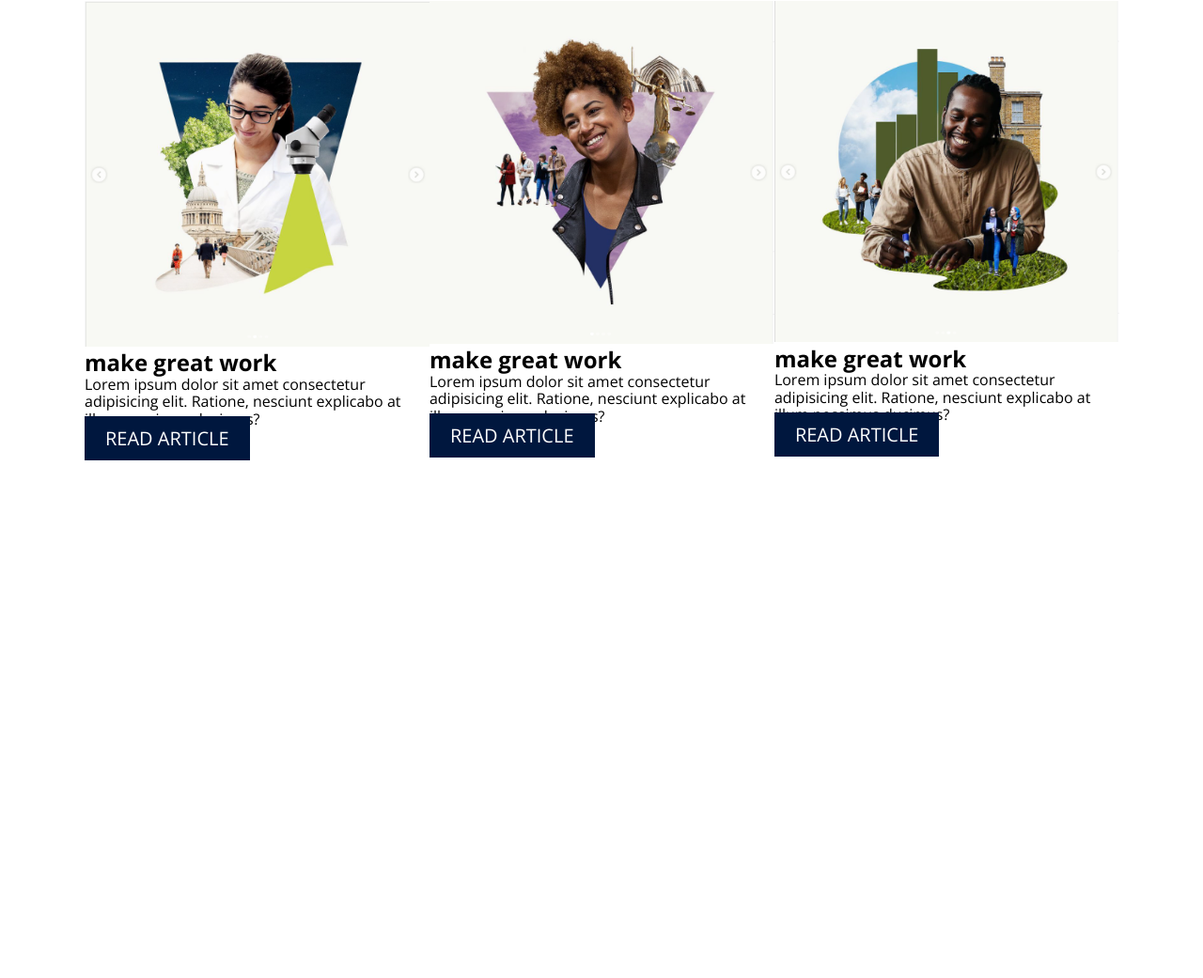
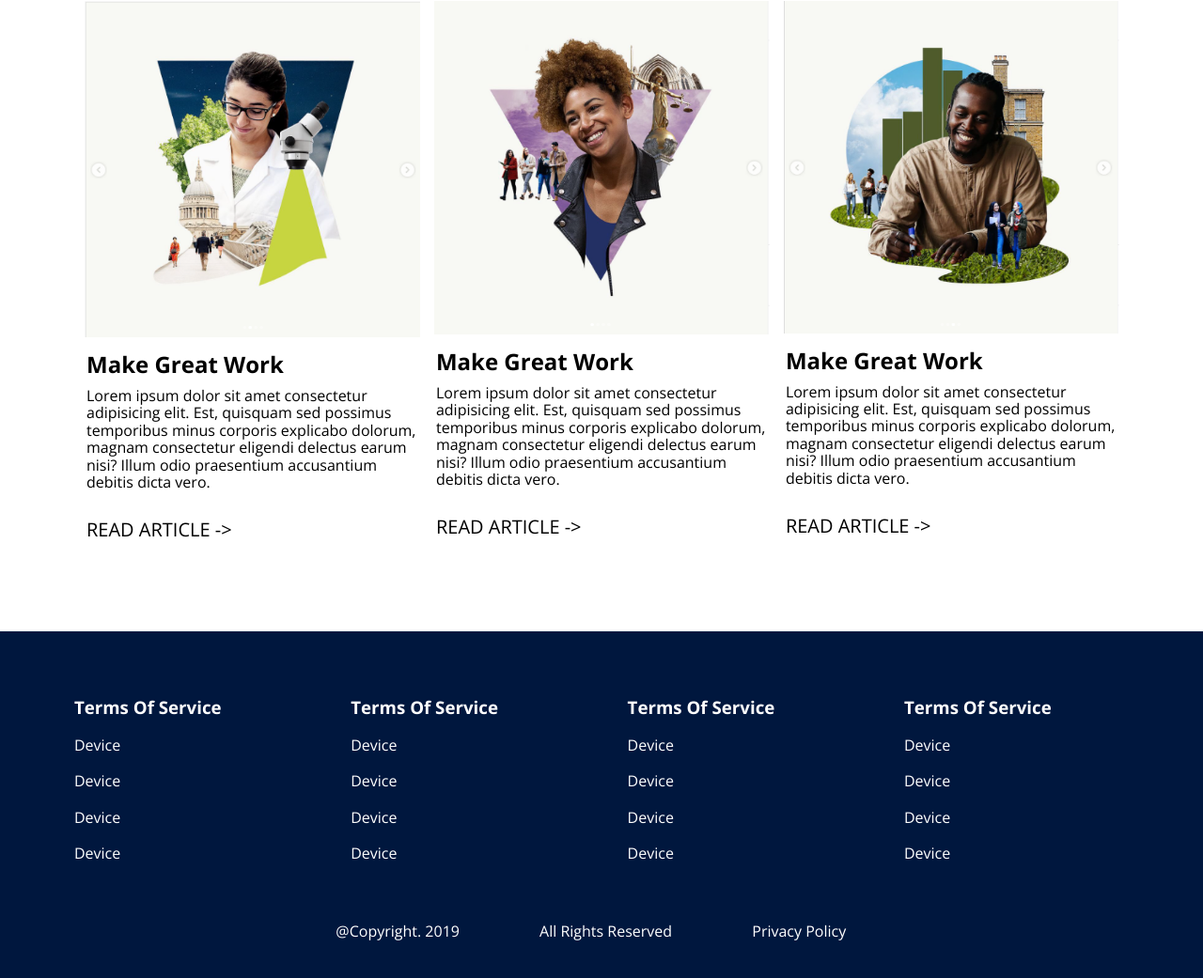
Before and after one commit to MohamedALNaser/project-three, a plain HTML site: page index.html in a window 1280 px wide. Shown: the part 2380-3421 px from the top of the page at 94% size. Before the commit the page ends 2953 px from the top, so only its background shows below. Drawn offline with nearby package versions, Linux system fonts and the light colour scheme.

Commit message:
update files

```diff
--- a/css/main.css
+++ b/css/main.css
@@ -252,3 +252,76 @@
 .landing-page section .container .row .col-1 .col-1-text p span {
     padding-bottom: 5px;
 }
+
+.landing-page section .container .row.three {
+    gap: 15px;
+}
+
+.landing-page section .container .row.three>div>div:last-child {
+    padding: 2px;
+}
+
+.landing-page section .container .row.three>div>div:last-child h2 {
+    text-transform: capitalize;
+    padding: 10px 0;
+}
+
+.landing-page section .container .row.three>div>div:last-child p {
+    padding-bottom: 30px;
+}
+
+.landing-page section .container .row.three>div>div:last-child :last-child {
+    background-color: white;
+    color: black;
+    border: none;
+    padding: 0;
+}
+
+.landing-page footer {
+    width: 100%;
+    background-color: #00173e;
+    text-transform: capitalize;
+    padding: 30px 0;
+    color: white;
+}
+
+.landing-page footer .container {
+    flex-direction: column;
+    min-height: fit-content;
+    align-items: center;
+}
+
+.landing-page footer .container>div {
+    width: 90%;
+}
+
+.landing-page footer .container .top {
+    display: flex;
+    justify-content: space-between;
+    margin-bottom: 20px;
+}
+
+.landing-page footer .container .top>div h3 {
+    margin-left: 20px;
+    margin-bottom: 10px;
+}
+
+.landing-page footer .container .top>div ul {
+    flex-direction: column;
+}
+
+.landing-page footer .container .top>div ul li {
+    padding: 10px 0;
+}
+
+.landing-page footer .container .bottom {
+    width: 90%;
+    display: flex;
+    justify-content: center;
+    padding: 35px 0 10px;
+}
+
+.landing-page footer .container .bottom ul {
+    width: 55%;
+    margin-left: 80px;
+}
--- a/index.html
+++ b/index.html
@@ -175,10 +175,10 @@
                         <div class="col-1-text">
                             <h2>make great work</h2>
                             <p>
-                                Lorem ipsum dolor sit amet consectetur adipisicing elit. Ratione, nesciunt explicabo at illum possimus ducimus?
+                                Lorem ipsum dolor sit amet consectetur adipisicing elit. Est, quisquam sed possimus temporibus minus corporis explicabo dolorum, magnam consectetur eligendi delectus earum nisi? Illum odio praesentium accusantium debitis dicta vero.
                             </p>
                             <div class="col-1-btn">
-                                <a href="#" class="btn">read article</a>
+                                <a href="#" class="btn">read article -></a>
                             </div>
                         </div>
                     </div>
@@ -189,10 +189,10 @@
                         <div class="col-2-text">
                             <h2>make great work</h2>
                             <p>
-                                Lorem ipsum dolor sit amet consectetur adipisicing elit. Ratione, nesciunt explicabo at illum possimus ducimus?
+                                Lorem ipsum dolor sit amet consectetur adipisicing elit. Est, quisquam sed possimus temporibus minus corporis explicabo dolorum, magnam consectetur eligendi delectus earum nisi? Illum odio praesentium accusantium debitis dicta vero.
                             </p>
                             <div class="col-2-btn">
-                                <a href="#" class="btn">read article</a>
+                                <a href="#" class="btn">read article -></a>
                             </div>
                         </div>
                     </div>
@@ -203,10 +203,10 @@
                         <div class="col-3-text">
                             <h2>make great work</h2>
                             <p>
-                                Lorem ipsum dolor sit amet consectetur adipisicing elit. Ratione, nesciunt explicabo at illum possimus ducimus?
+                                Lorem ipsum dolor sit amet consectetur adipisicing elit. Est, quisquam sed possimus temporibus minus corporis explicabo dolorum, magnam consectetur eligendi delectus earum nisi? Illum odio praesentium accusantium debitis dicta vero.
                             </p>
                             <div class="col-3-btn">
-                                <a href="#" class="btn">read article</a>
+                                <a href="#" class="btn">read article -></a>
                             </div>
                         </div>
                     </div>
@@ -214,6 +214,55 @@
                 </div>
             </div>
         </section>
+        <footer>
+            <div class="container">
+                <div class="top">
+                    <div class="col-1">
+                        <h3>terms of service</h3>
+                        <ul>
+                            <li>device</li>
+                            <li>device</li>
+                            <li>device</li>
+                            <li>device</li>
+                        </ul>
+                    </div>
+                    <div class="col-2">
+                        <h3>terms of service</h3>
+                        <ul>
+                            <li>device</li>
+                            <li>device</li>
+                            <li>device</li>
+                            <li>device</li>
+                        </ul>
+                    </div>
+                    <div class="col-3">
+                        <h3>terms of service</h3>
+                        <ul>
+                            <li>device</li>
+                            <li>device</li>
+                            <li>device</li>
+                            <li>device</li>
+                        </ul>
+                    </div>
+                    <div class="col-4">
+                        <h3>terms of service</h3>
+                        <ul>
+                            <li>device</li>
+                            <li>device</li>
+                            <li>device</li>
+                            <li>device</li>
+                        </ul>
+                    </div>
+                </div>
+                <div class="bottom">
+                    <ul>
+                        <li>@copyright. 2019</li>
+                        <li>all rights reserved</li>
+                        <li>privacy policy</li>
+                    </ul>
+                </div>
+            </div>
+        </footer>
     </div>
     <script src="./js/master.js" type="module"></script>
     <script src="./js/app.js" type="module"></script>
```
